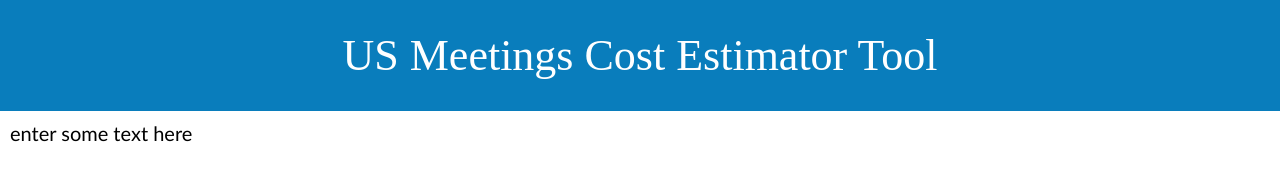
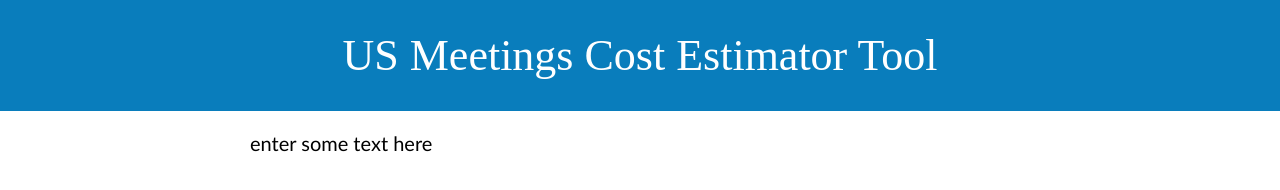
Before and after one commit to DaniAtHome/practice-kraken, a plain HTML site: page index.html in a window 1280 px wide. Drawn offline with Linux system fonts and the light colour scheme; a web font is replaced by a local one.

Commit message:
adjust container and margin

```diff
--- a/index.html
+++ b/index.html
@@ -8,11 +8,15 @@
 </head>
 <body>
 <header class='hero'>
+	<div class='container'>
 <p class='logo'>US Meetings Cost Estimator Tool</p>
+</div>
+</header>
+<main class='content'>
+	<div class='container'>
+<p class=>enter some text here</p>
+</div>
+</main>
 
-</header>
-<main>
-<p class=>enter some text here</p>
-</main>
 </body>
 </html>
--- a/main.css
+++ b/main.css
@@ -24,6 +24,7 @@ p {
 font-family: Calibri, Helvetica, sans-serif;
 font-size: 20px;
 margin: 10px;
+;
 }
 
 a {
@@ -52,12 +53,14 @@ li {
 ---------------------------------------------*/
 .hero {
 	background-color: #097dbc;
+	color: #ffffff;
+	margin-bottom: 20px;
 	padding: 20px 0;
 	text-align: center;
-	color: #ffffff;
+
 }
 /*--------------------------------------------
-*	HERO
+*	LOGO
 ---------------------------------------------*/
 @font-face {
 	font-family: BudgetFonts;
@@ -73,3 +76,10 @@ li {
 	font-size: 44px;
 
 }
+/*--------------------------------------------
+*	CONTAINER
+---------------------------------------------*/
+.container {
+	margin: 0 auto;
+	max-width: 800px;
+}
```
